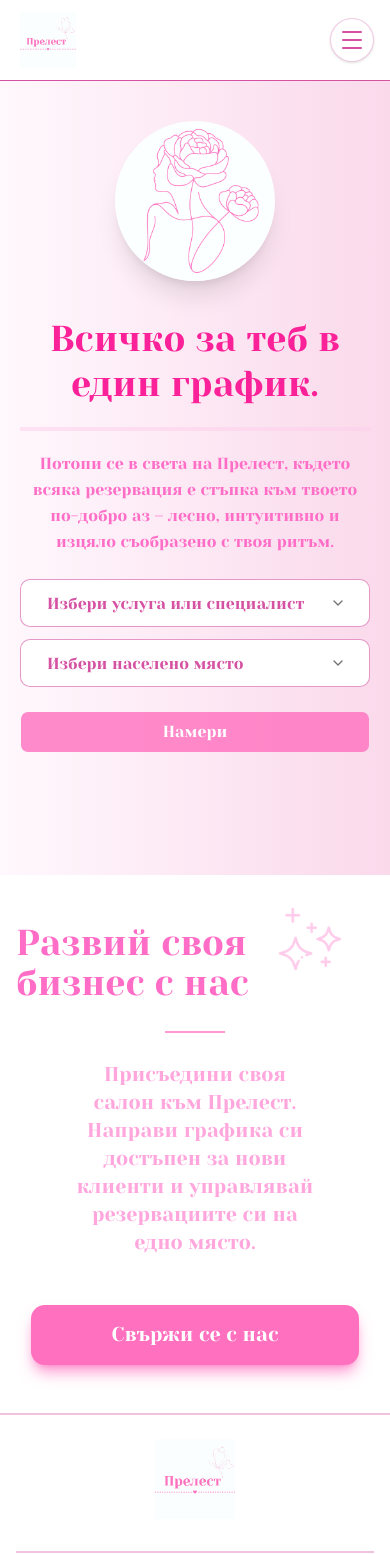
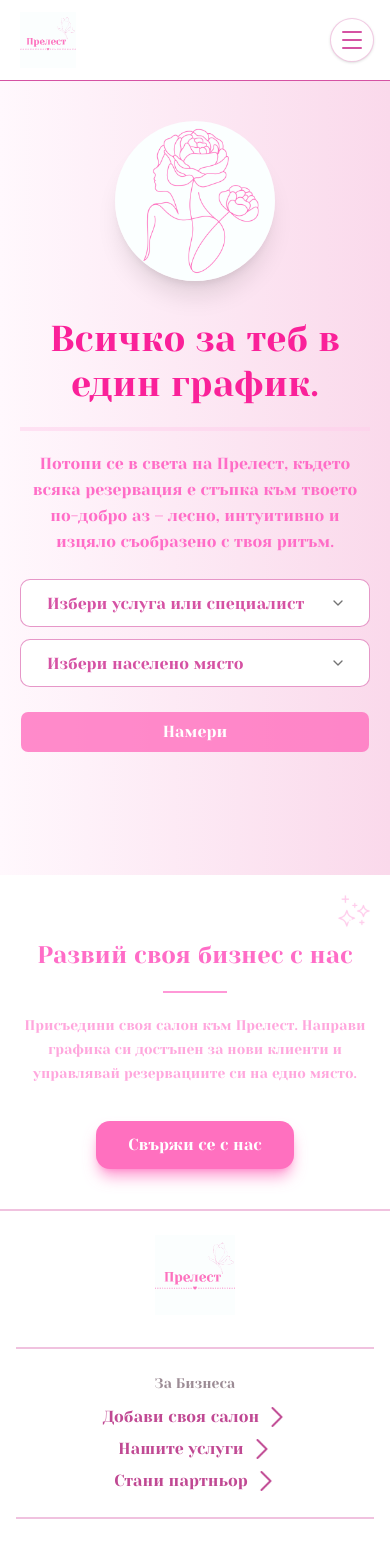
Before and after one commit to burcinismail8/prelest-fe, a Next.js app: page / in a window 390 px wide. Shown: the top 1554 px of the page. Built offline with nearby package versions, Linux system fonts and the light colour scheme.

Commit message:
Refactor BusinessCTA component for improved layout and responsiveness; enhance styling, text alignment, and button accessibility for better user experience across devices.

```diff
--- a/app/components/home/BusinessCTA.tsx
+++ b/app/components/home/BusinessCTA.tsx
@@ -4,29 +4,36 @@ import Image from "next/image";
 
 const BusinessCTA = () => {
   return (
-    <div className="flex flex-col relative items-center justify-center gap-4 px-4 py-12 font-yeseva-one">
+    <section className="relative flex flex-col items-center justify-center gap-4 px-4 pb-10 pt-16 text-center font-yeseva-one sm:px-6 sm:pb-12 sm:pt-18 md:px-8 md:py-14 lg:px-10 lg:py-16 xl:px-12 xl:py-20 2xl:px-16">
+      {/* Decorative sparkle icon. It grows and moves out on wider screens. */}
       <Image
         src="/icons/shine-stars.svg"
         alt="sparkles"
         width={80}
         height={80}
-        className="absolute top-6 right-10"
+        className="absolute right-4 top-4 h-10 w-10 sm:right-8 sm:top-2 sm:h-14 sm:w-14 md:right-10 md:top-6 md:h-16 md:w-16 lg:right-16 lg:h-20 lg:w-20 xl:right-24 2xl:right-32"
       />
-      <div className="flex flex-col items-center justify-center gap-4 mb-8">
-        <h3 className="text-[#FF6DC7] text-4xl">Развий своя бизнес с нас</h3>
-        <div className="w-1/6 h-0.5 bg-[#FF6DC7]/70 my-3"></div>
-        <p className="text-[#FF6DC7]/60 text-xl w-2/3 text-center">
+
+      {/* Text block stays centered on mobile and gets roomier on desktop. */}
+      <div className="mb-5 flex max-w-4xl flex-col items-center justify-center gap-3 sm:mb-6 md:mb-8 md:gap-4 lg:mb-10">
+        <h3 className="text-2xl text-[#FF6DC7] sm:text-3xl md:text-4xl lg:text-5xl xl:text-5xl 2xl:text-6xl">
+          Развий своя бизнес с нас
+        </h3>
+        <div className="my-2 h-0.5 w-16 bg-[#FF6DC7]/70 sm:w-20 md:my-3 md:w-24 lg:w-28 xl:w-32" />
+        <p className="max-w-xl text-sm leading-6 text-[#FF6DC7]/60 sm:text-base md:max-w-2xl md:text-lg lg:text-lg xl:max-w-3xl 2xl:text-xl">
           Присъедини своя салон към Прелест. Направи графика си достъпен за нови
           клиенти и управлявай резервациите си на едно място.
         </p>
       </div>
+
+      {/* CTA button is easy to tap on mobile, then scales up for desktop. */}
       <Link
         href="#"
-        className="bg-[#FF70BF] shadow-lg shadow-[#FF70BF]/70 rounded-xl text-xl py-4 px-20 text-white hover:bg-[#FF70BF]/80"
+        className="rounded-xl bg-[#FF70BF] px-8 py-3 text-base text-white shadow-lg shadow-[#FF70BF]/70 hover:bg-[#FF70BF]/80 sm:px-10 sm:text-lg md:px-14 md:py-4 lg:px-16 xl:px-20 xl:text-lg 2xl:text-xl"
       >
         Свържи се с нас
       </Link>
-    </div>
+    </section>
   );
 };
 
```
